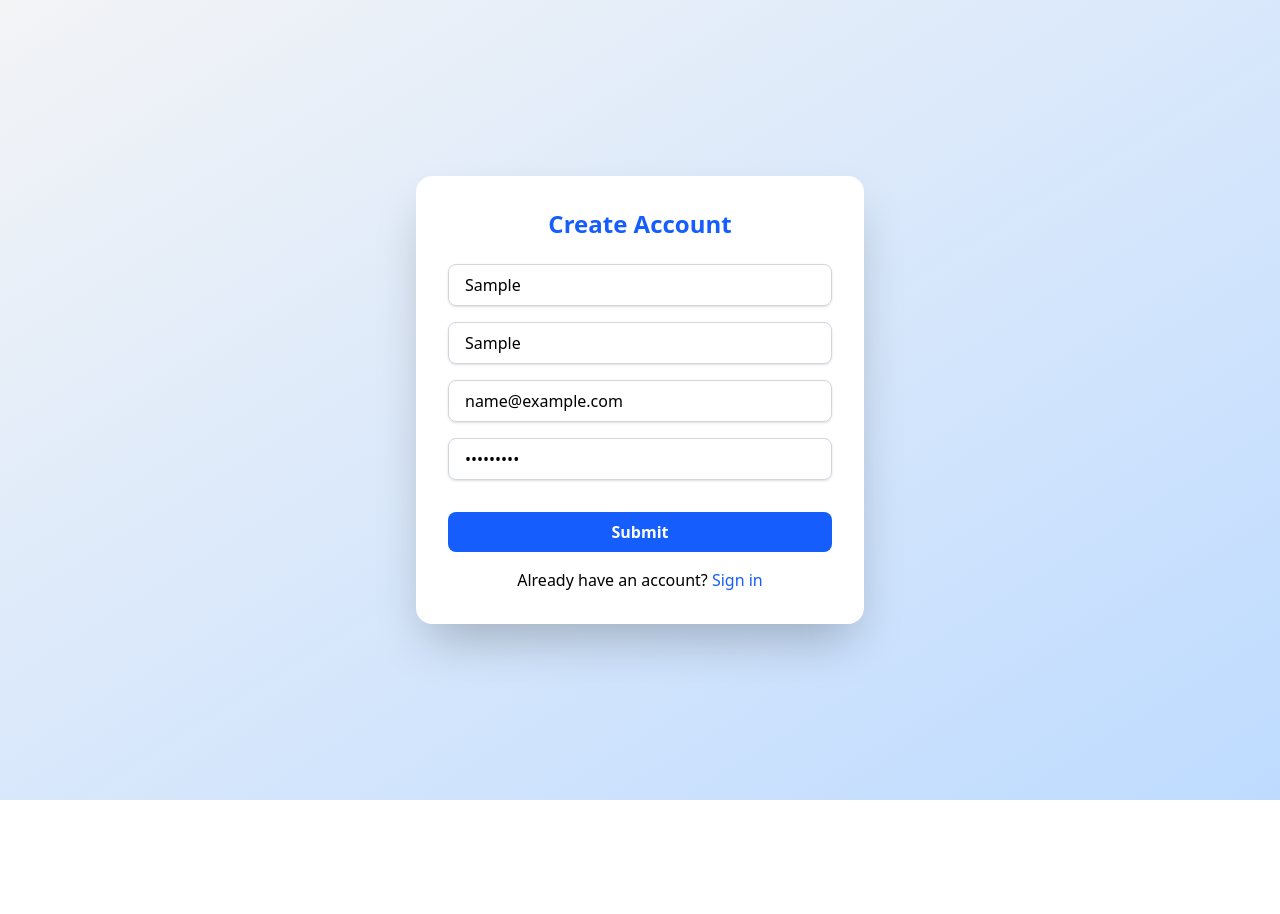
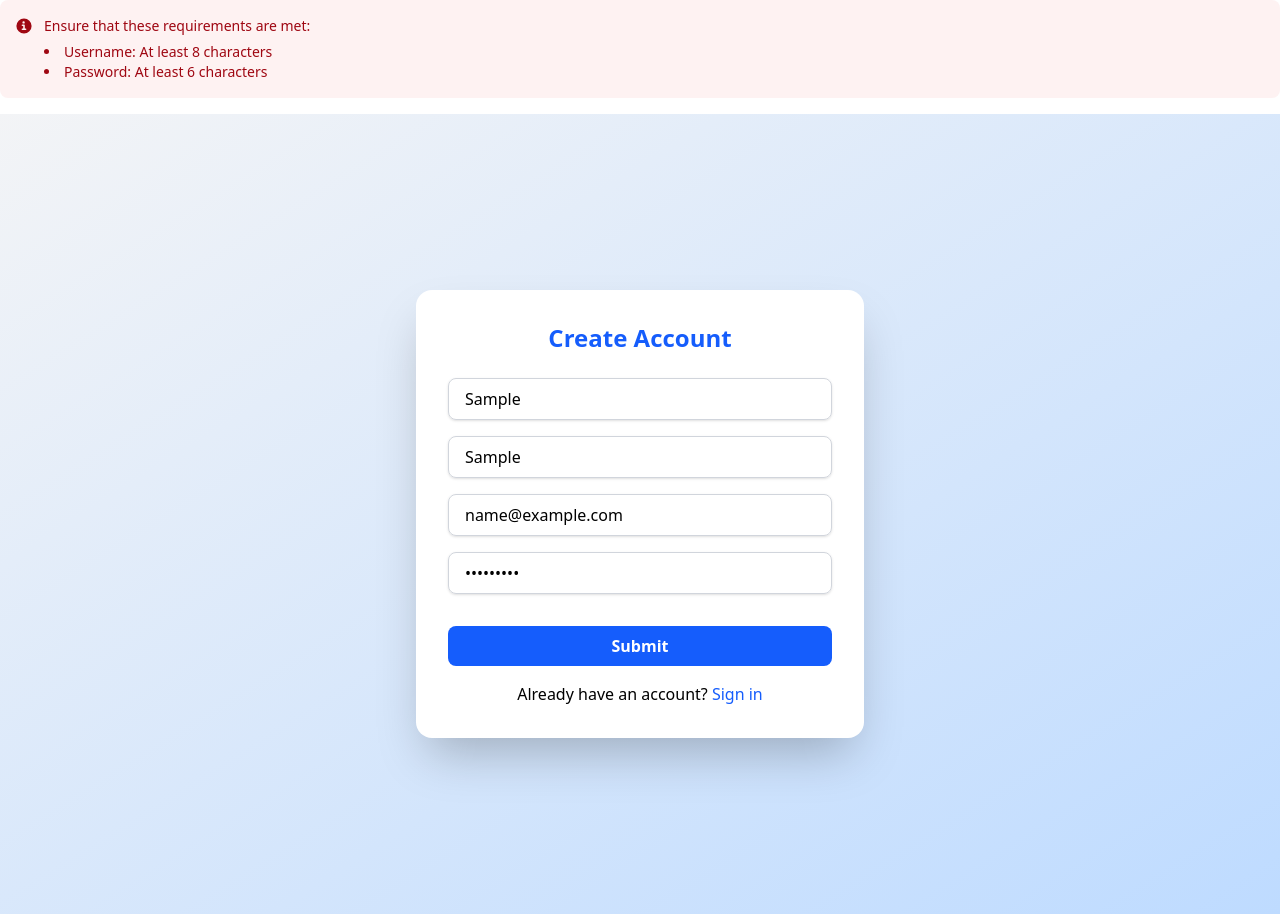
Before and after one commit to Sauban-Git/Payment-app, a React (Vite) app in the folder frontend/: page /signup in a window 1280 px wide. Both pictures are taken after typing "Sample", "Sample", "name@example.com", "Sample123" into the empty fields and a click on the button "Submit". Before the commit the page ends 800 px from the top, so only its background shows below. Built offline with nearby package versions, Linux system fonts and the light colour scheme; no server answers.

Commit message:
added mongourl

```diff
--- /dev/null
+++ b/frontend/src/components/Alert.jsx
@@ -0,0 +1,30 @@
+export function Alert({ active }) {
+  return (
+    <div
+      className={`flex p-4 mb-4 text-sm text-red-800 rounded-lg bg-red-50 dark:bg-gray-800 dark:text-red-400 ${
+        !active ? "hidden" : ""
+      }`}
+      role="alert"
+    >
+      <svg
+        className="shrink-0 inline w-4 h-4 me-3 mt-[2px]"
+        aria-hidden="true"
+        xmlns="http://www.w3.org/2000/svg"
+        fill="currentColor"
+        viewBox="0 0 20 20"
+      >
+        <path d="M10 .5a9.5 9.5 0 1 0 9.5 9.5A9.51 9.51 0 0 0 10 .5ZM9.5 4a1.5 1.5 0 1 1 0 3 1.5 1.5 0 0 1 0-3ZM12 15H8a1 1 0 0 1 0-2h1v-3H8a1 1 0 0 1 0-2h2a1 1 0 0 1 1 1v4h1a1 1 0 0 1 0 2Z" />
+      </svg>
+      <span className="sr-only">Danger</span>
+      <div>
+        <span className="font-medium">
+          Ensure that these requirements are met:
+        </span>
+        <ul className="mt-1.5 list-disc list-inside">
+          <li>Username: At least 8 characters</li>
+          <li>Password: At least 6 characters</li>
+        </ul>
+      </div>
+    </div>
+  );
+}
--- a/frontend/src/components/CreateAccount.jsx
+++ b/frontend/src/components/CreateAccount.jsx
@@ -1,7 +1,8 @@
-import { useRef, useState } from "react";
+import { useRef, useState, useEffect } from "react";
 import axios from "axios";
 import { Link, useNavigate } from "react-router-dom";
 import { motion } from "framer-motion";
+import { Alert } from "./Alert";
 
 export function CreateAccount() {
   const url = import.meta.env.VITE_BE_URL;
@@ -11,6 +12,7 @@ export function CreateAccount() {
   const passwordRef = useRef();
   const navigate = useNavigate();
   const [loading, setLoading] = useState(false);
+  const [alert, setAlert] = useState(false);
 
   async function createAccount() {
     setLoading(true);
@@ -37,14 +39,21 @@ export function CreateAccount() {
 
       navigate("/");
     } catch (error) {
-      console.error("Signup failed:", error);
-      alert("Signup failed. Please check your input.");
+      console.error(error);
+      console.log("Setting alert to true");
+      setAlert(true); // Will trigger re-render
+      setTimeout(() => {
+        setAlert(false);
+      }, 5000);
+      // console.error("Signup failed:", error);
     } finally {
       setLoading(false);
     }
   }
 
   return (
+    <>
+      <Alert active={alert} />
       <motion.div
         className="flex justify-center items-center min-h-screen bg-gradient-to-br from-gray-100 to-blue-200"
         initial={{ opacity: 0, y: 30 }}
@@ -52,7 +61,9 @@ export function CreateAccount() {
         transition={{ duration: 0.6 }}
       >
         <div className="w-full max-w-md p-8 bg-white rounded-2xl shadow-2xl">
-        <h2 className="text-2xl font-bold text-center mb-6 text-blue-600">Create Account</h2>
+          <h2 className="text-2xl font-bold text-center mb-6 text-blue-600">
+            Create Account
+          </h2>
 
           <div className="space-y-4">
             <input
@@ -101,6 +112,7 @@ export function CreateAccount() {
           </div>
         </div>
       </motion.div>
+    </>
   );
 }
 
```
Also changed, not shown: 2 other files (tests, documents, lock files or other folders). Lines whose indentation alone changed are shown as unchanged.
